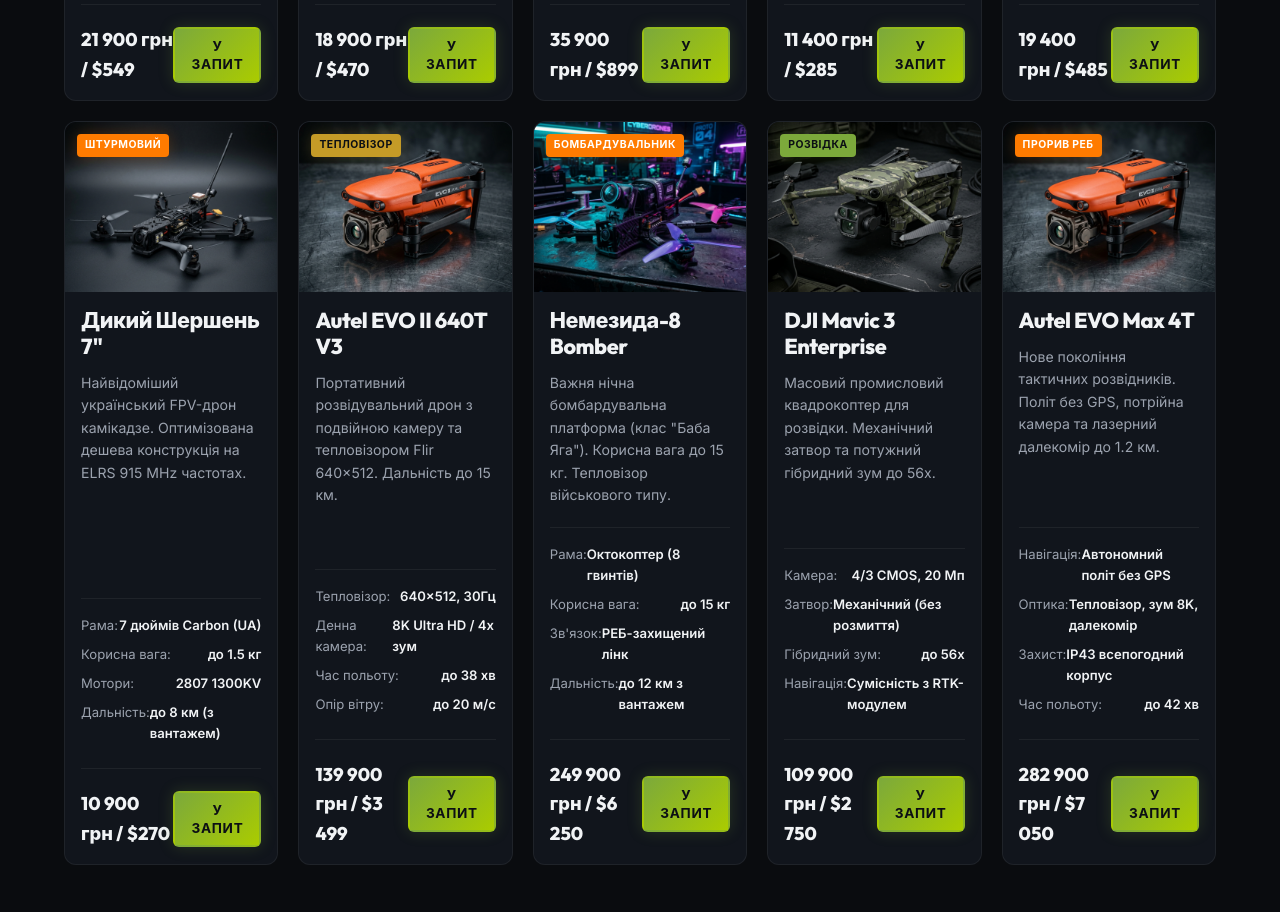
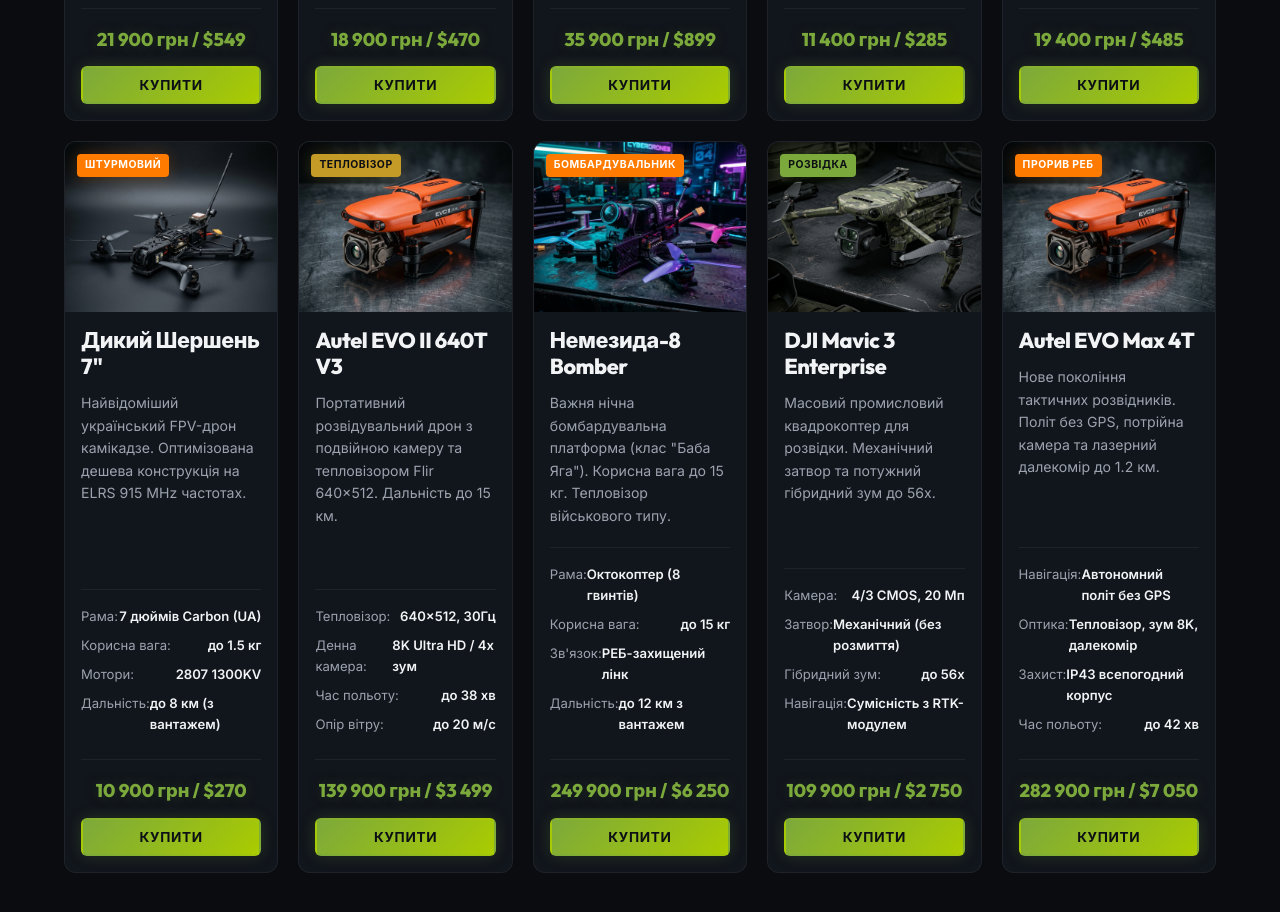
Before and after one commit to DmutroKhludov/dronseller, a plain HTML site: page index.html in a window 1280 px wide. Shown: the part 3300-4212 px from the top of the page. Drawn offline with Linux system fonts and the light colour scheme.

Commit message:
feat: change drone card buttons to 'Купити' and stack price/button vertically in card footers

```diff
--- a/index.html
+++ b/index.html
@@ -10,7 +10,7 @@
     <link rel="preconnect" href="https://fonts.gstatic.com" crossorigin>
     <link href="https://fonts.googleapis.com/css2?family=Inter:wght@300;400;500;600&family=Outfit:wght@400;600;800;900&display=swap" rel="stylesheet">
     <!-- Custom CSS -->
-    <link rel="stylesheet" href="style.css?v=1.1.0">
+    <link rel="stylesheet" href="style.css?v=1.2.0">
 </head>
 <body>
 
@@ -114,7 +114,7 @@
                         </div>
                         <div class="drone-card-footer">
                             <span class="drone-price">12 900 грн / $320</span>
-                            <button class="btn btn-primary btn-sm add-to-cart-btn" data-id="falcon" data-name="Falcon-7 Recon (7&quot;)" data-price-uah="12900" data-price-usd="320" id="btn-buy-apex">У запит</button>
+                            <button class="btn btn-primary btn-sm add-to-cart-btn" data-id="falcon" data-name="Falcon-7 Recon (7&quot;)" data-price-uah="12900" data-price-usd="320" id="btn-buy-apex">Купити</button>
                         </div>
                     </div>
                 </div>
@@ -136,7 +136,7 @@
                         </div>
                         <div class="drone-card-footer">
                             <span class="drone-price">17 900 грн / $450</span>
-                            <button class="btn btn-primary btn-sm add-to-cart-btn" data-id="striker" data-name="Striker-10 Heavy (10&quot;)" data-price-uah="17900" data-price-usd="450" id="btn-buy-phantom">У запит</button>
+                            <button class="btn btn-primary btn-sm add-to-cart-btn" data-id="striker" data-name="Striker-10 Heavy (10&quot;)" data-price-uah="17900" data-price-usd="450" id="btn-buy-phantom">Купити</button>
                         </div>
                     </div>
                 </div>
@@ -158,7 +158,7 @@
                         </div>
                         <div class="drone-card-footer">
                             <span class="drone-price">31 900 грн / $799</span>
-                            <button class="btn btn-primary btn-sm add-to-cart-btn" data-id="valkyrie" data-name="Valkyrie Thermal (7&quot;)" data-price-uah="31900" data-price-usd="799" id="btn-buy-cinelog">У запит</button>
+                            <button class="btn btn-primary btn-sm add-to-cart-btn" data-id="valkyrie" data-name="Valkyrie Thermal (7&quot;)" data-price-uah="31900" data-price-usd="799" id="btn-buy-cinelog">Купити</button>
                         </div>
                     </div>
                 </div>
@@ -180,7 +180,7 @@
                         </div>
                         <div class="drone-card-footer">
                             <span class="drone-price">9 900 грн / $250</span>
-                            <button class="btn btn-primary btn-sm add-to-cart-btn" data-id="scout" data-name="CineLog-30 Scout (3&quot;)" data-price-uah="9900" data-price-usd="250" id="btn-buy-scout">У запит</button>
+                            <button class="btn btn-primary btn-sm add-to-cart-btn" data-id="scout" data-name="CineLog-30 Scout (3&quot;)" data-price-uah="9900" data-price-usd="250" id="btn-buy-scout">Купити</button>
                         </div>
                     </div>
                 </div>
@@ -202,7 +202,7 @@
                         </div>
                         <div class="drone-card-footer">
                             <span class="drone-price">13 900 грн / $349</span>
-                            <button class="btn btn-primary btn-sm add-to-cart-btn" data-id="harpy" data-name="Harpy-9 Kamikaze (9&quot;)" data-price-uah="13900" data-price-usd="349" id="btn-buy-harpy">У запит</button>
+                            <button class="btn btn-primary btn-sm add-to-cart-btn" data-id="harpy" data-name="Harpy-9 Kamikaze (9&quot;)" data-price-uah="13900" data-price-usd="349" id="btn-buy-harpy">Купити</button>
                         </div>
                     </div>
                 </div>
@@ -224,7 +224,7 @@
                         </div>
                         <div class="drone-card-footer">
                             <span class="drone-price">25 900 грн / $649</span>
-                            <button class="btn btn-primary btn-sm add-to-cart-btn" data-id="condor" data-name="Condor-13 Long-Range (13&quot;)" data-price-uah="25900" data-price-usd="649" id="btn-buy-condor">У запит</button>
+                            <button class="btn btn-primary btn-sm add-to-cart-btn" data-id="condor" data-name="Condor-13 Long-Range (13&quot;)" data-price-uah="25900" data-price-usd="649" id="btn-buy-condor">Купити</button>
                         </div>
                     </div>
                 </div>
@@ -246,7 +246,7 @@
                         </div>
                         <div class="drone-card-footer">
                             <span class="drone-price">79 900 грн / $1 999</span>
-                            <button class="btn btn-primary btn-sm add-to-cart-btn" data-id="mavic-pro" data-name="DJI Mavic 3 Pro Tactical" data-price-uah="79900" data-price-usd="1999" id="btn-buy-mavic-pro">У запит</button>
+                            <button class="btn btn-primary btn-sm add-to-cart-btn" data-id="mavic-pro" data-name="DJI Mavic 3 Pro Tactical" data-price-uah="79900" data-price-usd="1999" id="btn-buy-mavic-pro">Купити</button>
                         </div>
                     </div>
                 </div>
@@ -268,7 +268,7 @@
                         </div>
                         <div class="drone-card-footer">
                             <span class="drone-price">149 900 грн / $3 750</span>
-                            <button class="btn btn-primary btn-sm add-to-cart-btn" data-id="mavic-3t" data-name="DJI Mavic 3T Thermal" data-price-uah="149900" data-price-usd="3750" id="btn-buy-mavic-3t">У запит</button>
+                            <button class="btn btn-primary btn-sm add-to-cart-btn" data-id="mavic-3t" data-name="DJI Mavic 3T Thermal" data-price-uah="149900" data-price-usd="3750" id="btn-buy-mavic-3t">Купити</button>
                         </div>
                     </div>
                 </div>
@@ -290,7 +290,7 @@
                         </div>
                         <div class="drone-card-footer">
                             <span class="drone-price">289 900 грн / $7 250</span>
-                            <button class="btn btn-primary btn-sm add-to-cart-btn" data-id="matrice-30t" data-name="DJI Matrice 30T" data-price-uah="289900" data-price-usd="7250" id="btn-buy-matrice-30t">У запит</button>
+                            <button class="btn btn-primary btn-sm add-to-cart-btn" data-id="matrice-30t" data-name="DJI Matrice 30T" data-price-uah="289900" data-price-usd="7250" id="btn-buy-matrice-30t">Купити</button>
                         </div>
                     </div>
                 </div>
@@ -312,7 +312,7 @@
                         </div>
                         <div class="drone-card-footer">
                             <span class="drone-price">13 400 грн / $335</span>
-                            <button class="btn btn-primary btn-sm add-to-cart-btn" data-id="defender-25" data-name="iFlight Defender 25 (2.5&quot;)" data-price-uah="13400" data-price-usd="335" id="btn-buy-defender-25">У запит</button>
+                            <button class="btn btn-primary btn-sm add-to-cart-btn" data-id="defender-25" data-name="iFlight Defender 25 (2.5&quot;)" data-price-uah="13400" data-price-usd="335" id="btn-buy-defender-25">Купити</button>
                         </div>
                     </div>
                 </div>
@@ -334,7 +334,7 @@
                         </div>
                         <div class="drone-card-footer">
                             <span class="drone-price">21 900 грн / $549</span>
-                            <button class="btn btn-primary btn-sm add-to-cart-btn" data-id="chimera-7" data-name="iFlight Chimera-7 Pro V2" data-price-uah="21900" data-price-usd="549" id="btn-buy-chimera-7">У запит</button>
+                            <button class="btn btn-primary btn-sm add-to-cart-btn" data-id="chimera-7" data-name="iFlight Chimera-7 Pro V2" data-price-uah="21900" data-price-usd="549" id="btn-buy-chimera-7">Купити</button>
                         </div>
                     </div>
                 </div>
@@ -356,7 +356,7 @@
                         </div>
                         <div class="drone-card-footer">
                             <span class="drone-price">18 900 грн / $470</span>
-                            <button class="btn btn-primary btn-sm add-to-cart-btn" data-id="specter-8" data-name="Specter-8 Anti-REB" data-price-uah="18900" data-price-usd="470" id="btn-buy-specter-8">У запит</button>
+                            <button class="btn btn-primary btn-sm add-to-cart-btn" data-id="specter-8" data-name="Specter-8 Anti-REB" data-price-uah="18900" data-price-usd="470" id="btn-buy-specter-8">Купити</button>
                         </div>
                     </div>
                 </div>
@@ -378,7 +378,7 @@
                         </div>
                         <div class="drone-card-footer">
                             <span class="drone-price">35 900 грн / $899</span>
-                            <button class="btn btn-primary btn-sm add-to-cart-btn" data-id="titan-12" data-name="Titan-12 Bomber (12&quot;)" data-price-uah="35900" data-price-usd="899" id="btn-buy-titan-12">У запит</button>
+                            <button class="btn btn-primary btn-sm add-to-cart-btn" data-id="titan-12" data-name="Titan-12 Bomber (12&quot;)" data-price-uah="35900" data-price-usd="899" id="btn-buy-titan-12">Купити</button>
                         </div>
                     </div>
                 </div>
@@ -400,7 +400,7 @@
                         </div>
                         <div class="drone-card-footer">
                             <span class="drone-price">11 400 грн / $285</span>
-                            <button class="btn btn-primary btn-sm add-to-cart-btn" data-id="seeker-5" data-name="Seeker-5 Tunnel (5&quot;)" data-price-uah="11400" data-price-usd="285" id="btn-buy-seeker-5">У запит</button>
+                            <button class="btn btn-primary btn-sm add-to-cart-btn" data-id="seeker-5" data-name="Seeker-5 Tunnel (5&quot;)" data-price-uah="11400" data-price-usd="285" id="btn-buy-seeker-5">Купити</button>
                         </div>
                     </div>
                 </div>
@@ -422,7 +422,7 @@
                         </div>
                         <div class="drone-card-footer">
                             <span class="drone-price">19 400 грн / $485</span>
-                            <button class="btn btn-primary btn-sm add-to-cart-btn" data-id="gorgon-9" data-name="Gorgon-9 Interceptor" data-price-uah="19400" data-price-usd="485" id="btn-buy-gorgon-9">У запит</button>
+                            <button class="btn btn-primary btn-sm add-to-cart-btn" data-id="gorgon-9" data-name="Gorgon-9 Interceptor" data-price-uah="19400" data-price-usd="485" id="btn-buy-gorgon-9">Купити</button>
                         </div>
                     </div>
                 </div>
@@ -444,7 +444,7 @@
                         </div>
                         <div class="drone-card-footer">
                             <span class="drone-price">10 900 грн / $270</span>
-                            <button class="btn btn-primary btn-sm add-to-cart-btn" data-id="hornet-7" data-name="Дикий Шершень 7&quot;" data-price-uah="10900" data-price-usd="270" id="btn-buy-hornet-7">У запит</button>
+                            <button class="btn btn-primary btn-sm add-to-cart-btn" data-id="hornet-7" data-name="Дикий Шершень 7&quot;" data-price-uah="10900" data-price-usd="270" id="btn-buy-hornet-7">Купити</button>
                         </div>
                     </div>
                 </div>
@@ -466,7 +466,7 @@
                         </div>
                         <div class="drone-card-footer">
                             <span class="drone-price">139 900 грн / $3 499</span>
-                            <button class="btn btn-primary btn-sm add-to-cart-btn" data-id="autel-640t" data-name="Autel EVO II Dual 640T V3" data-price-uah="139900" data-price-usd="3499" id="btn-buy-autel-640t">У запит</button>
+                            <button class="btn btn-primary btn-sm add-to-cart-btn" data-id="autel-640t" data-name="Autel EVO II Dual 640T V3" data-price-uah="139900" data-price-usd="3499" id="btn-buy-autel-640t">Купити</button>
                         </div>
                     </div>
                 </div>
@@ -488,7 +488,7 @@
                         </div>
                         <div class="drone-card-footer">
                             <span class="drone-price">249 900 грн / $6 250</span>
-                            <button class="btn btn-primary btn-sm add-to-cart-btn" data-id="nemesis-8" data-name="Немезида-8 Bomber" data-price-uah="249900" data-price-usd="6250" id="btn-buy-nemesis-8">У запит</button>
+                            <button class="btn btn-primary btn-sm add-to-cart-btn" data-id="nemesis-8" data-name="Немезида-8 Bomber" data-price-uah="249900" data-price-usd="6250" id="btn-buy-nemesis-8">Купити</button>
                         </div>
                     </div>
                 </div>
@@ -510,13 +510,13 @@
                         </div>
                         <div class="drone-card-footer">
                             <span class="drone-price">109 900 грн / $2 750</span>
-                            <button class="btn btn-primary btn-sm add-to-cart-btn" data-id="mavic-3e" data-name="DJI Mavic 3 Enterprise" data-price-uah="109900" data-price-usd="2750" id="btn-buy-mavic-3e">У запит</button>
+                            <button class="btn btn-primary btn-sm add-to-cart-btn" data-id="mavic-3e" data-name="DJI Mavic 3 Enterprise" data-price-uah="109900" data-price-usd="2750" id="btn-buy-mavic-3e">Купити</button>
                         </div>
                     </div>
                 </div>
 
                 <!-- Product 20: Autel EVO Max 4T (New) -->
-                <div class="drone-card" id="prod-autel-max" data-details="Autel EVO Max 4T — передовий квадрокоптер розвідки та спостереження, створений для роботи в зонах тотального придушення GPS-сигналу. Його унікальна система автономної навігації аналізує рельєф під собою та продовжує політ та орієнтацію на карті навіть без супутникового сигналу. Вбудована потрійна камера (зум, тепловізор, ширококутна) у поєднанні з лазерним далекоміром дозволяє миттєво визначати геокоординати цілі для передачі артилерійським розрахункам.">
+                <div class="drone-card" id="prod-autel-max" data-details="Autel EVO Max 4T — передовий квадрокоптер розвідки та спостереження, створений для роботи в зонах тотального придушення GPS-сигналу. Його унікальна система автономної навігації аналізує рельєф под собою та продовжує політ та орієнтацію на карті навіть без супутникового сигналу. Вбудована потрійна камера (зум, тепловізор, ширококутна) у поєднанні з лазерним далекоміром дозволяє миттєво визначати геокоординати цілі для передачі артилерійським розрахункам.">
                     <div class="drone-card-img-wrapper">
                         <img src="assets/autel-evo.jpg" alt="Autel EVO Max 4T" class="drone-card-img">
                         <span class="drone-badge badge-orange">ПРОРИВ РЕБ</span>
@@ -532,7 +532,7 @@
                         </div>
                         <div class="drone-card-footer">
                             <span class="drone-price">282 900 грн / $7 050</span>
-                            <button class="btn btn-primary btn-sm add-to-cart-btn" data-id="autel-max" data-name="Autel EVO Max 4T" data-price-uah="282900" data-price-usd="7050" id="btn-buy-autel-max">У запит</button>
+                            <button class="btn btn-primary btn-sm add-to-cart-btn" data-id="autel-max" data-name="Autel EVO Max 4T" data-price-uah="282900" data-price-usd="7050" id="btn-buy-autel-max">Купити</button>
                         </div>
                     </div>
                 </div>
@@ -841,13 +841,13 @@
                 </div>
 
                 <div class="detail-modal-actions">
-                    <button class="btn btn-primary btn-block" id="modal-buy-btn">Додати до запиту</button>
+                    <button class="btn btn-primary btn-block" id="modal-buy-btn">Купити</button>
                 </div>
             </div>
         </div>
     </div>
 
     <!-- Custom Script -->
-    <script src="script.js?v=1.1.0"></script>
+    <script src="script.js?v=1.2.0"></script>
 </body>
 </html>
--- a/style.css
+++ b/style.css
@@ -559,17 +559,21 @@
 
 .drone-card-footer {
     display: flex;
-    align-items: center;
-    justify-content: space-between;
+    flex-direction: column;
+    align-items: stretch;
+    gap: 12px;
     border-top: 1px solid var(--border-color);
-    padding-top: 20px;
+    padding-top: 16px;
+    margin-top: auto;
 }
 
 .drone-price {
     font-family: var(--font-heading);
     font-weight: 800;
     font-size: 1.15rem;
-    color: var(--text-primary);
+    color: var(--color-cyan);
+    text-shadow: var(--glow-cyan);
+    text-align: center;
 }
 
 /* Configurator Section */
```
